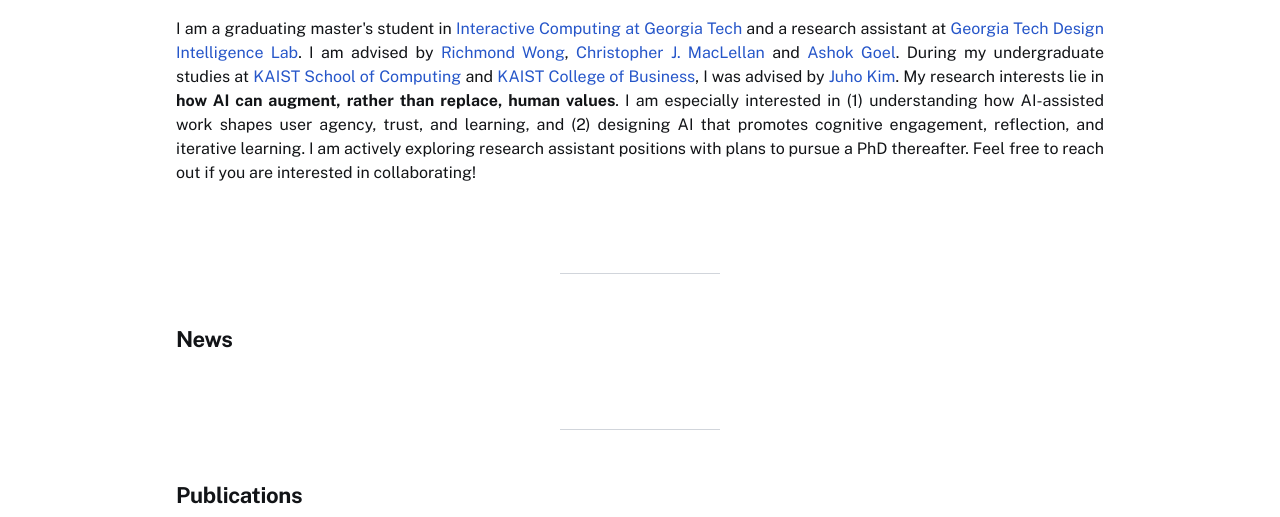
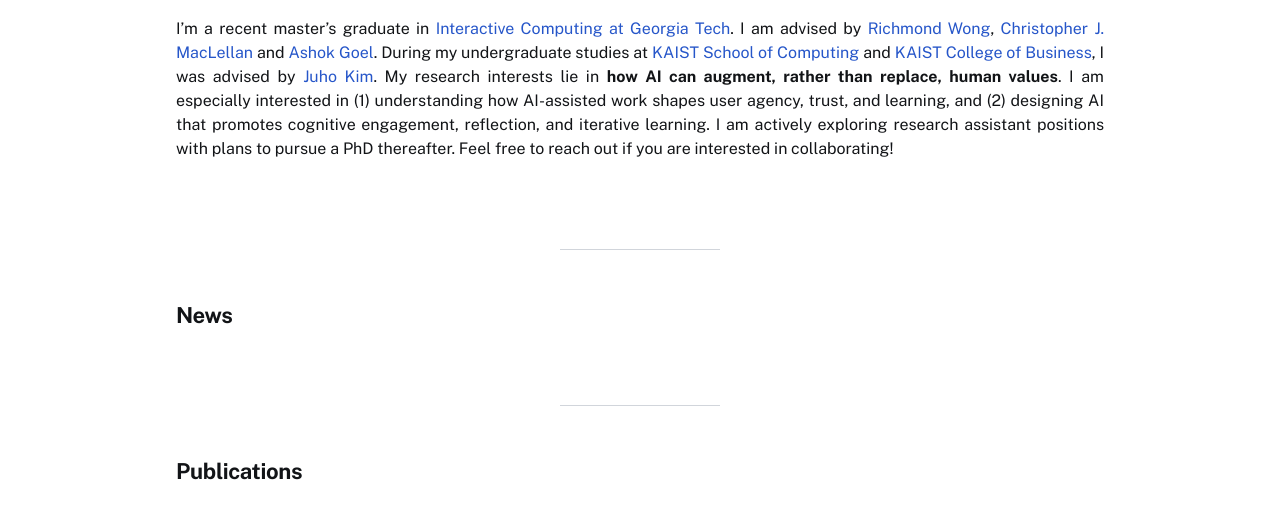
Before and after one commit to ddiddu/ddiddu.github.io, a plain HTML site: page index.html in a window 1280 px wide. Shown: the part 283-800 px from the top of the page. Drawn offline with nearby package versions, Linux system fonts and the light colour scheme.

Commit message:
Update index.html

```diff
--- a/index.html
+++ b/index.html
@@ -76,9 +76,8 @@
               </div>
             </div>
             <p class="text-[#121417] text-base font-normal leading-normal pb-3 pt-1 px-4 text-justify">
-                I am a graduating master's student in
-                <a href="https://www.ic.gatech.edu/" target="_blank" class="text-[var(--primary-blue)] hover:underline">Interactive Computing at Georgia Tech</a> and a research assistant at
-                <a href="https://dilab.gatech.edu/" target="_blank" class="text-[var(--primary-blue)] hover:underline">Georgia Tech Design Intelligence Lab</a>. I am advised by
+                I’m a recent master’s graduate in
+                <a href="https://www.ic.gatech.edu/" target="_blank" class="text-[var(--primary-blue)] hover:underline">Interactive Computing at Georgia Tech</a>. I am advised by
                 <a href="https://richmondywong.com/" target="_blank" class="text-[var(--primary-blue)] hover:underline">Richmond Wong</a>,
                 <a href="https://chrismaclellan.com/" target="_blank" class="text-[var(--primary-blue)] hover:underline">Christopher J. MacLellan</a> and
                 <a href="https://dilab.gatech.edu/ashok-k-goel/" target="_blank" class="text-[var(--primary-blue)] hover:underline">Ashok Goel</a>.
```
